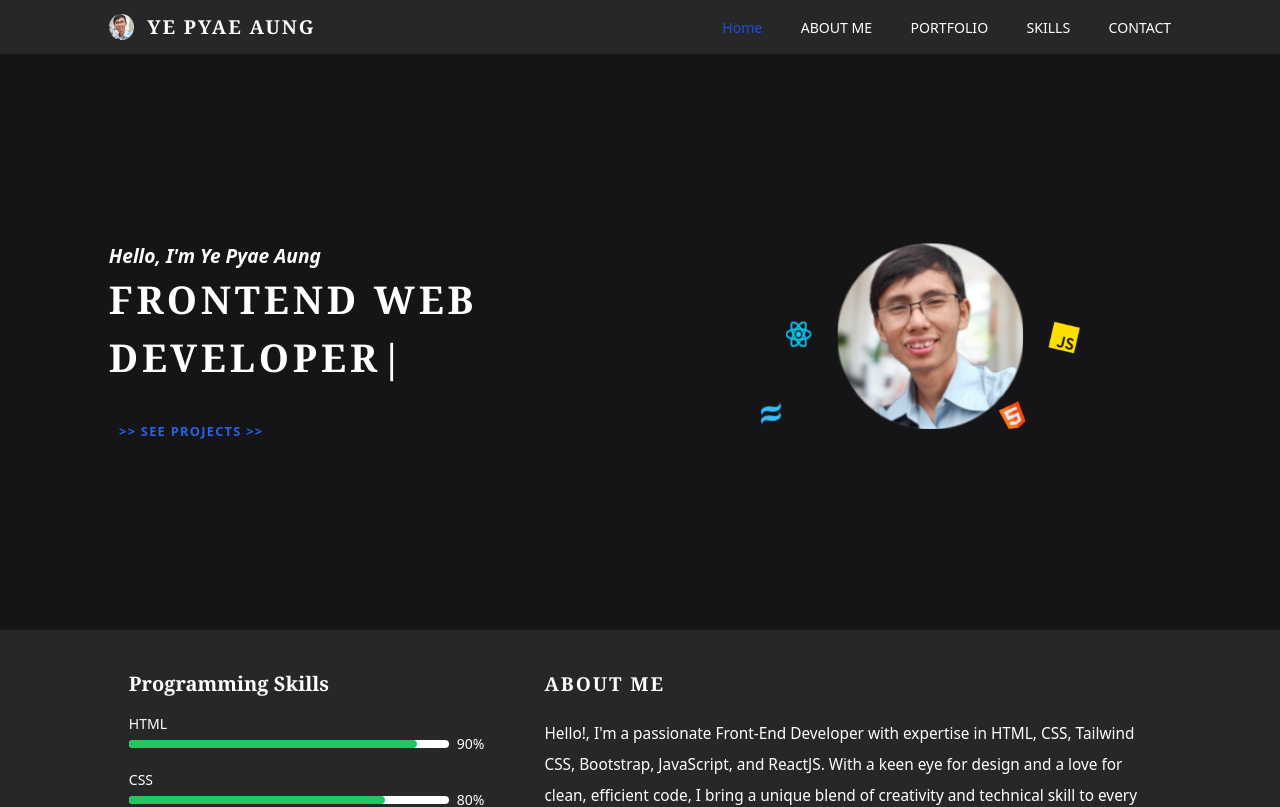
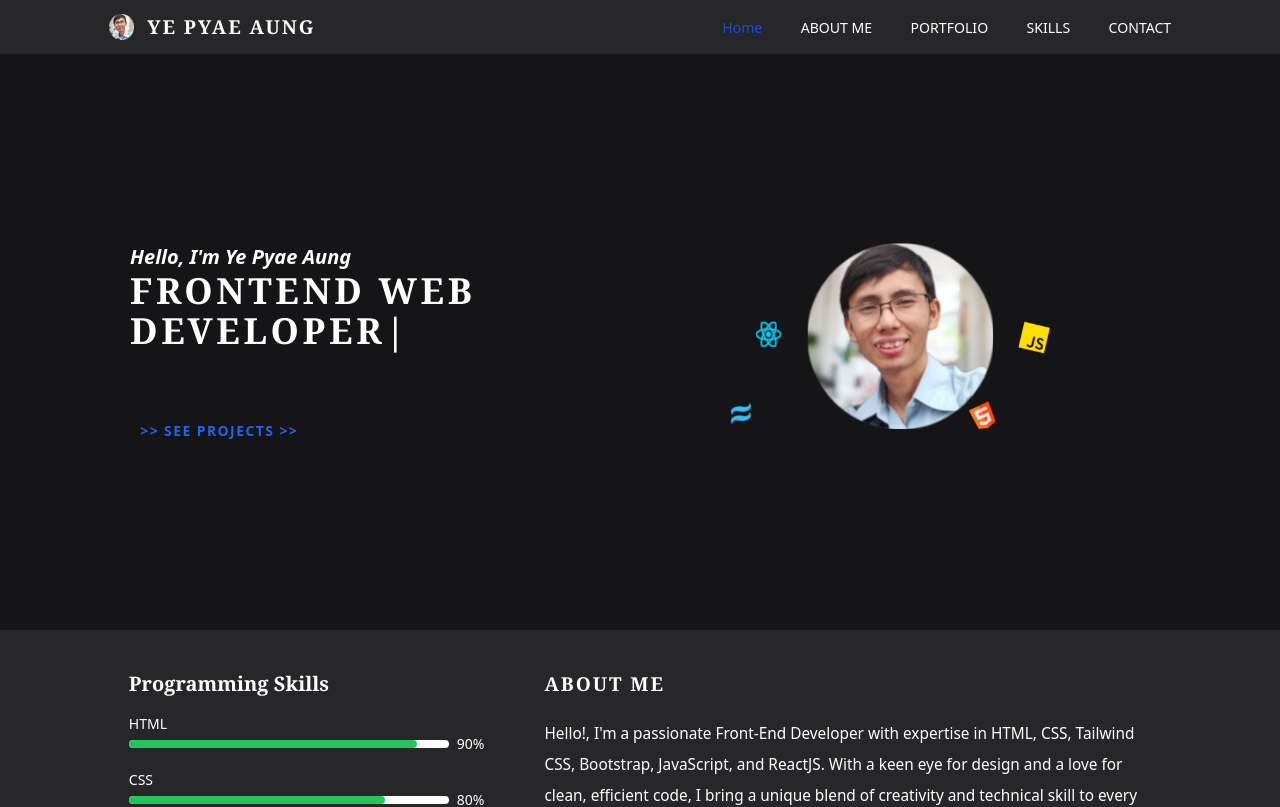
Before and after one commit to yepyaeaung13/my-portfolio, a React (Vite) app: page / in a window 1280 px wide. Shown: the top 807 px of the page. Built offline with nearby package versions, Linux system fonts and the light colour scheme.

Commit message:
hero section fix

```diff
--- a/src/components/HeroSection.jsx
+++ b/src/components/HeroSection.jsx
@@ -9,10 +9,10 @@ const HeroSection = () => {
       <div className="flex flex-col-reverse md:flex-row items-center justify-center gap-[10vw] md:my-[20vh] my-[8vh]">
         <div className="flex flex-col gap-[1.5vw]">
           <div className="flex flex-col">
-            <span className="text-white italic md:text-[1.5vw] text-[2vw] font-semibold">
+            <span className="text-white italic md:text-xl text-lg font-semibold">
               Hello, I'm Ye Pyae Aung
             </span>
-            <h1 className="text-white w-[440px] h-32 md:text-[3vw] text-[5vw] font-serif tracking-widest font-extrabold">
+            <h1 className="text-white md:w-[380px] w-[300px] h-32 md:text-4xl text-3xl font-serif tracking-widest font-extrabold">
               <TypeAnimation
                 sequence={[
                   // Same substring at the start will only be typed once, initially
@@ -31,7 +31,7 @@ const HeroSection = () => {
           </div>
           <div>
             <a
-              className="text-blue-600 hover:underline underline-offset-[0.5vh] md:text-[1vw] text-[2vw] p-[0.8vw] rounded-md tracking-widest font-bold"
+              className="text-blue-600 hover:underline underline-offset-5 md:text-sm text-xs p-[0.8vw] rounded-md tracking-widest font-bold"
               href="#portfolio"
             >
               {">>"} SEE PROJECTS {">>"}
@@ -42,7 +42,7 @@ const HeroSection = () => {
           <img
             src={profile1}
             alt="profile picture"
-            className="md:w-[30vw] w-[25vw]"
+            className="md:w-[30vw] w-[40vw]"
           />
         </div>
       </div>
```
